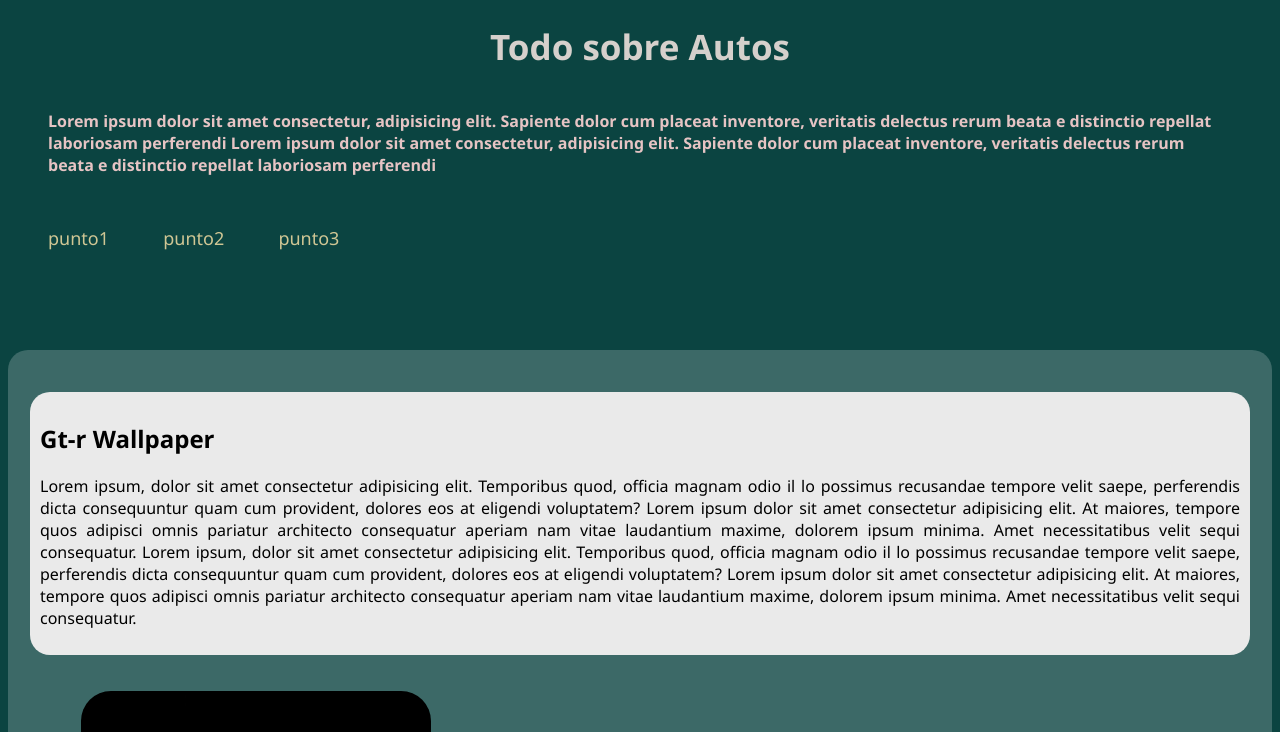
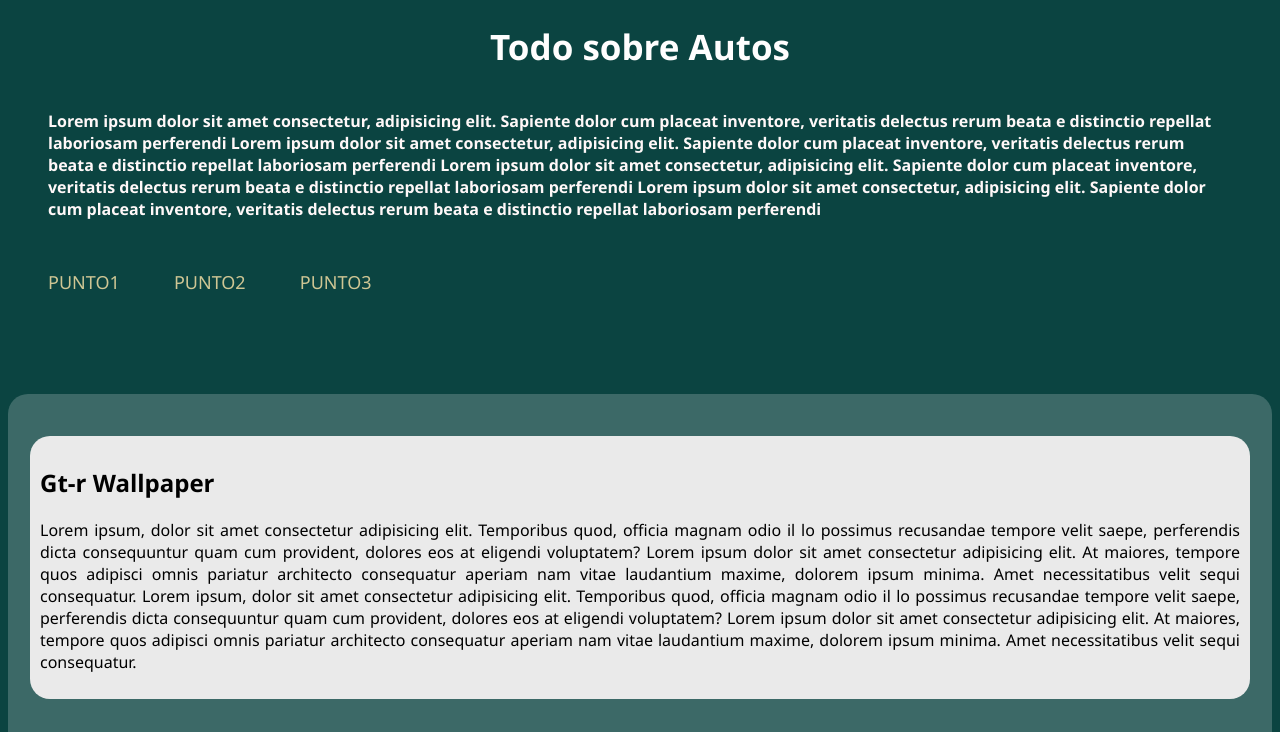
Before and after one commit to moises1226/paginaWeb_prototipo, a plain HTML site: page index.html in a window 1280 px wide. Shown: the top 732 px of the page. Drawn offline with Linux system fonts and the light colour scheme.

Commit message:
Mi archivo index.html

```diff
--- a/index.html
+++ b/index.html
@@ -50,14 +50,14 @@
 
         text-align: center;
         font-size: 35px;
-        color: rgb(214, 208, 204);
+        color: rgb(255, 254, 254);
 
 
     }
      .encabezado h4 {
 
         margin: 40px;
-        color: rgb(230, 196, 196);
+        color: rgb(255, 248, 248);
 
 
 
@@ -153,7 +153,7 @@
         margin-right: 20px;
         padding: 20px;
         text-decoration: none;
-        color: rgb(87, 86, 84);
+        color: rgb(156, 154, 148);
 
     }
 
@@ -174,18 +174,22 @@
         e distinctio repellat laboriosam perferendi
         Lorem ipsum dolor sit amet consectetur, adipisicing elit. Sapiente dolor cum placeat inventore, veritatis delectus rerum beata
         e distinctio repellat laboriosam perferendi
+        Lorem ipsum dolor sit amet consectetur, adipisicing elit. Sapiente dolor cum placeat inventore, veritatis delectus rerum beata
+        e distinctio repellat laboriosam perferendi
+        Lorem ipsum dolor sit amet consectetur, adipisicing elit. Sapiente dolor cum placeat inventore, veritatis delectus rerum beata
+        e distinctio repellat laboriosam perferendi
         </h4>
 
     <nav >
         <ul>
             <li>
-                <a href="punto1">punto1</a>
+                <a href="punto1">PUNTO1</a>
             </li>
             <li>
-                <a href="punto2">punto2</a>
+                <a href="punto2">PUNTO2</a>
             </li>
             <li>
-                <a href="punto3">punto3</a>
+                <a href="punto3">PUNTO3</a>
             </li>
         </ul>
 
```
